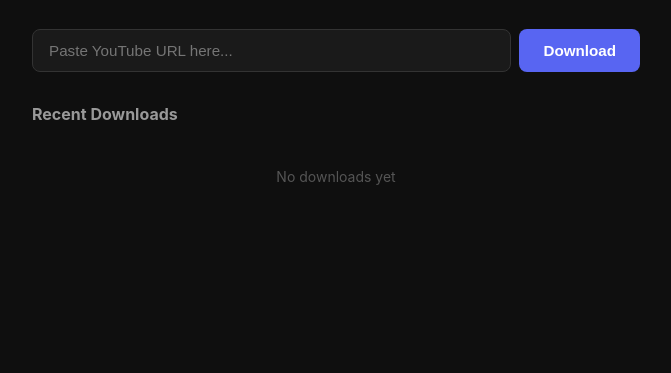
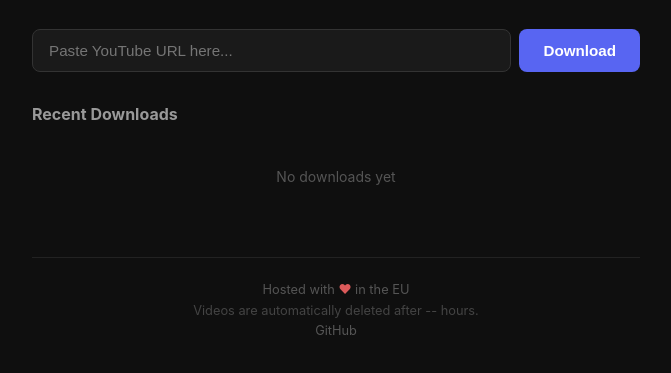
Before and after one commit to Headpat-Community/youtube-redirect-downloader, a website: page public/index.html in a window 1280 px wide. Shown: the part 85-458 px from the top of the page, without its empty margins (304-975 px from the left). Drawn offline with Linux system fonts and the light colour scheme; no server answers.

Commit message:
feat: disclaimer & hosted at & github link

```diff
--- a/public/app.js
+++ b/public/app.js
@@ -205,5 +205,15 @@
 	return div.innerHTML;
 }
 
-// Load recent on page load
+// Load recent and config on page load
 loadRecent();
+
+fetch("/api/health")
+	.then((r) => r.json())
+	.then((data) => {
+		const ttlEl = document.getElementById("ttlValue");
+		if (ttlEl && data.videoTtlHours) {
+			ttlEl.textContent = data.videoTtlHours;
+		}
+	})
+	.catch(() => {});
--- a/public/index.html
+++ b/public/index.html
@@ -4,6 +4,17 @@
     <meta charset="UTF-8" />
     <meta name="viewport" content="width=device-width, initial-scale=1.0" />
     <title>YouTube Video Downloader</title>
+    <meta name="description" content="Download YouTube videos and get direct MP4 links for VRChat and other platforms." />
+    <meta name="theme-color" content="#0f0f0f" />
+    <meta name="color-scheme" content="dark" />
+    <meta name="robots" content="noindex, nofollow" />
+
+    <!-- Open Graph -->
+    <meta property="og:type" content="website" />
+    <meta property="og:title" content="YouTube Video Downloader" />
+    <meta property="og:description" content="Download YouTube videos and get direct MP4 links for VRChat and other platforms." />
+    <meta property="og:site_name" content="YouTube Video Downloader" />
+
     <link rel="stylesheet" href="/style.css" />
   </head>
   <body>
@@ -68,8 +79,14 @@
           <p class="empty-state">No downloads yet</p>
         </div>
       </section>
+
+      <footer>
+        <p>Hosted with <span class="heart">&hearts;</span> in the EU</p>
+        <p class="disclaimer">Videos are automatically deleted after <span id="ttlValue">--</span> hours.</p>
+        <p class="github-link"><a href="https://github.com/Headpat-Community/youtube-redirect-downloader" target="_blank" rel="noopener noreferrer">GitHub</a></p>
+      </footer>
     </div>
 
-    <script src="/app.js?v=2"></script>
+    <script src="/app.js?v=3"></script>
   </body>
 </html>
--- a/public/style.css
+++ b/public/style.css
@@ -314,6 +314,39 @@
   font-size: 0.875rem;
 }
 
+/* Footer */
+footer {
+  margin-top: 2.5rem;
+  padding-top: 1.5rem;
+  border-top: 1px solid #222;
+  text-align: center;
+  font-size: 0.8rem;
+  color: #555;
+}
+
+footer .heart {
+  color: #dc5a5a;
+}
+
+footer .disclaimer {
+  margin-top: 0.35rem;
+  color: #444;
+}
+
+footer .github-link {
+  margin-top: 0.35rem;
+}
+
+footer .github-link a {
+  color: #555;
+  text-decoration: none;
+}
+
+footer .github-link a:hover {
+  color: #888;
+  text-decoration: underline;
+}
+
 /* Mobile */
 @media (max-width: 480px) {
   .container {
```
Also changed, not shown: src/routes/api.ts (+9 -10 lines).
